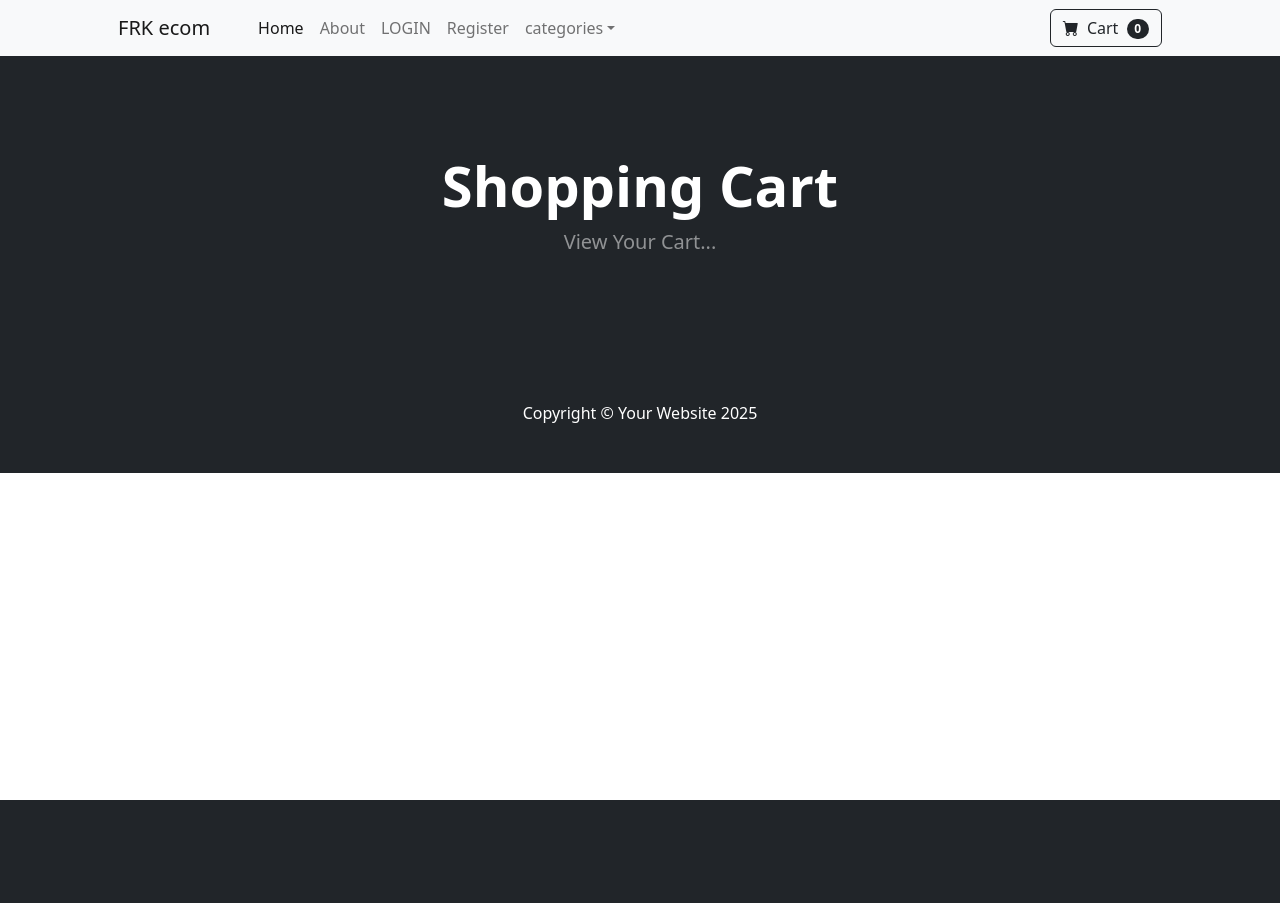
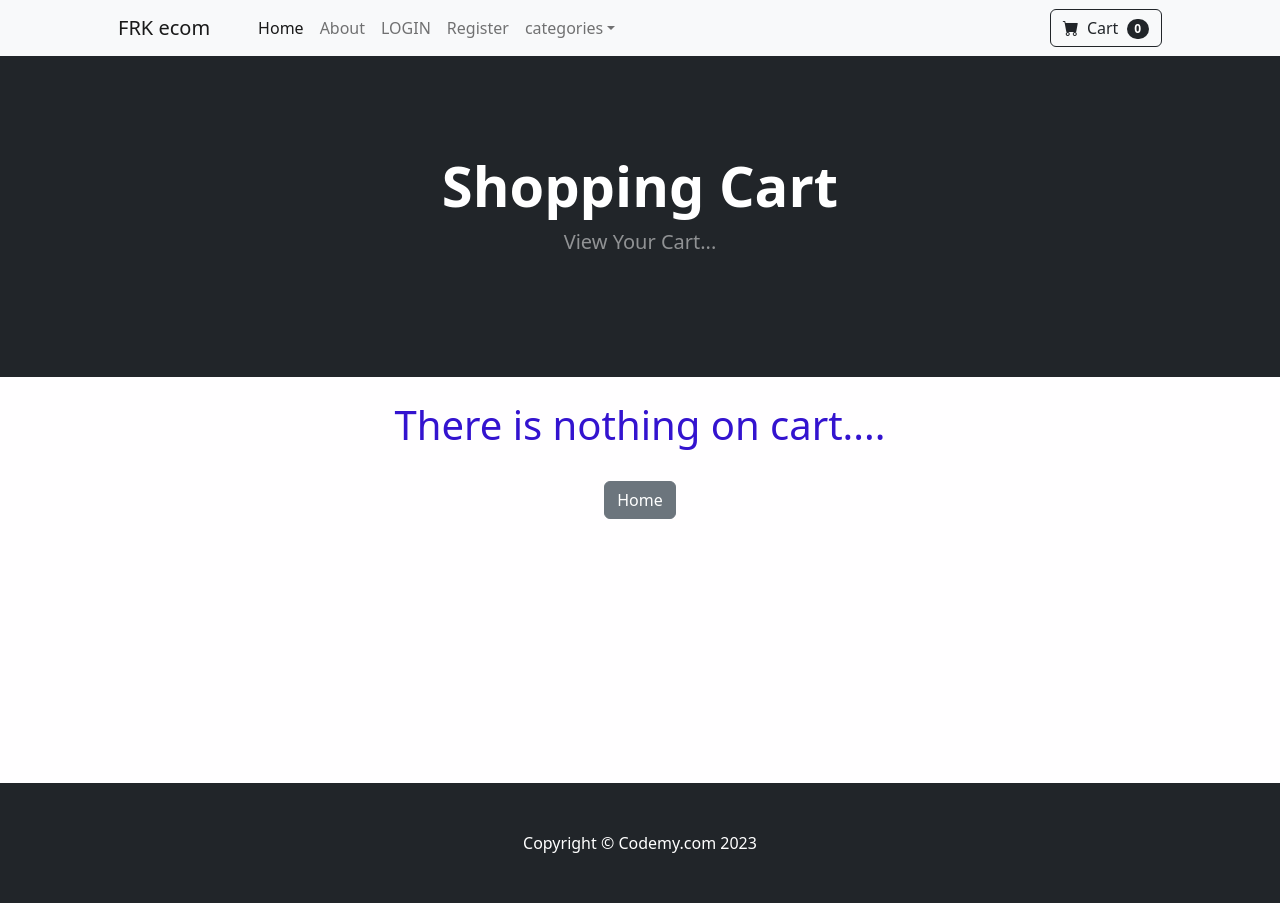
Before and after one commit to fahadrkm/e-commerce-, a Django app: page /cart/ in a window 1280 px wide. Before the commit the page ends 800 px from the top, so only its background shows below. Run offline with Django 5.2, Linux system fonts and the light colour scheme; some libraries are stand-ins or nearby versions.

Commit message:
update shopping cart summary page

```diff
--- a/ecom/cart/cart.py
+++ b/ecom/cart/cart.py
@@ -1,4 +1,5 @@
 # for session
+from store.models import Product
 class Cart():
     def __init__(self, request):
         self.session = request.session
@@ -18,7 +19,7 @@ class Cart():
 
 
     def add(self,product):
-        product_id =str(product.id)
+        product_id = str(product.id)
         #logic
         if product_id in self.cart:
             pass
@@ -26,3 +27,15 @@ class Cart():
             self.cart[product_id]={'price': str(product.price)}
 
         self.session.modified = True
+
+    def __len__(self):
+        return len(self.cart)
+
+    def get_prods(self):
+        #getids fromcart
+        product_ids = self.cart.keys()
+        #use id to look up product in db
+        products= Product.objects.filter(id__in=product_ids)
+
+        #return to those looked up products
+        return products
--- a/ecom/cart/templates/cart_summary.html
+++ b/ecom/cart/templates/cart_summary.html
@@ -10,6 +10,71 @@
                     <p class="lead fw-normal text-white-50 mb-0">View Your Cart...</p>
                 </div>
             </div>
+            <br/>
+
+
+            </div>
+
+
         </header>
+        <br/>
+        <div class="conainer">
+        {% if cart_products %}
+            {% for product in cart_products %}
 
+            <div class="card mb-3" >
+                <div class="row g-0">
+                    <div class="col-md-4">
+                        <img src="{{ product.image.url }}" class="img-fluid rounded-start" alt="...">
+                    </div>
+                  <div class="col-md-8">
+                    <div class="card-body">
+
+
+                      {% if product.is_sale %}
+                      <div class="card-body p-4">
+                        <div class="text-left">
+                            <!-- Product name-->
+                            <h5 class="fw-bolder">{{product.name}}</h5>
+                            <!-- Product price-->
+                            <strike>
+                                ₹ {{product.price}}
+                            </strike>
+                            &nbsp;
+                            ₹ {{product.sale_price}}
+                            <br/>
+                            <font style="color: rgb(31, 9, 174);">{{ product.category }}</font>
+                        </div>
+                    </div>
+
+                      {% else %}
+                        ₹ {{ product.price }}
+                        <br/> ID : {{ product.id }}
+                      {% endif %}
+                      <p class="card-text"> {{ product.description }}</p>
+
+                      <p class="card-text"><small class="text-body-secondary">Last updated 3 mins ago</small></p>
+
+
+                    </div>
+                  </div>
+                </div>
+            </div> <br/>
+
+
+            {% endfor %}
+            {% else %}
+            <center>
+                <h1 style="font-family: system-ui, -apple-system, BlinkMacSystemFont, 'Segoe UI', Roboto, Oxygen, Ubuntu, Cantarell, 'Open Sans', 'Helvetica Neue', sans-serif; color: rgb(51, 19, 207);"> There is nothing on cart....</h1>
+            </center>
+
+            {% endif %}
+        </div><br/>
+        <center>
+            <a href="{% url 'home' %}" class="btn btn-secondary">Home</a>
+        </center>
+
+<br/><br/><br/><br/><br/><br/><br/><br/><br/><br/><br/>
 {% endblock %}
+
+</div>
--- a/ecom/cart/views.py
+++ b/ecom/cart/views.py
@@ -5,7 +5,10 @@ from django.http import JsonResponse
 from django.contrib import messages
 
 def cart_summary(request):
-    return render(request,"cart_summary.html",{})
+    #get cart
+    cart=Cart(request)
+    cart_products = cart.get_prods
+    return render(request,"cart_summary.html",{"cart_products":cart_products})
 
 
 def cart_add(request):
@@ -19,8 +22,13 @@ def cart_add(request):
         product =get_object_or_404(Product,id=product_id)
         #save to session
         cart.add(product=product)
+
+        #get cart quantity
+        cart_quantity =cart.__len__()
+
+
         #return response
-        response = JsonResponse({'Product Name:':product.name})
+        response = JsonResponse({'qty:':cart_quantity})
         return response
 
 
--- a/ecom/store/templates/base.html
+++ b/ecom/store/templates/base.html
@@ -7,49 +7,36 @@
         <meta name="viewport" content="width=device-width, initial-scale=1, shrink-to-fit=no" />
         <meta name="description" content="" />
         <meta name="author" content="" />
-        <title>Django ecom</title>
+        <title>Django Ecommerce</title>
         <!-- Favicon-->
-        <link rel="icon" type="image/x-icon" href="{% static 'assets/Favicon.ico'%}"/>
+        <link rel="icon" type="image/x-icon" href="{% static 'assets/favicon.ico' %}" />
         <!-- Bootstrap icons-->
         <link href="https://cdn.jsdelivr.net/npm/bootstrap-icons@1.5.0/font/bootstrap-icons.css" rel="stylesheet" />
         <!-- Core theme CSS (includes Bootstrap)-->
         <link href="{% static 'css/styles.css' %}" rel="stylesheet" />
-        <style>
-            .alert.fade {
-                transition: opacity 3s ease; /* 3 seconds fade-out duration */
-            }
-        </style>
         <script src="https://code.jquery.com/jquery-3.7.1.min.js" integrity="sha256-/JqT3SQfawRcv/BIHPThkBvs0OEvtFFmqPF/lYI/Cxo=" crossorigin="anonymous"></script>
+
     </head>
-    <body style="background-color: rgb(255, 255, 255);">
+    <body>
         {% include 'navbar.html' %}
-
         {% if messages %}
-        {% for message in messages %}
-        <div class="alert alert-info fade show" role="alert" id="message-{{ forloop.counter }}">
-            {{ message }}
-        </div>
-        {% endfor %}
-        <script>
-            // Set a timer to hide each alert after 5 seconds
-            setTimeout(() => {
-                const alertElements = document.querySelectorAll('.alert');
-                alertElements.forEach(alertElement => {
-                    alertElement.classList.remove('show'); // Trigger fade-out
-                    alertElement.addEventListener('transitionend', () => {
-                        alertElement.remove(); // Remove after fade-out transition
-                    });
-                });
-            }, 4000); // 4 seconds
-        </script>
+            {% for message in messages %}
+<div class="alert alert-warning alert-dismissible fade show" role="alert">
+  {{ message }}
+  <button type="button" class="btn-close" data-bs-dismiss="alert" aria-label="Close"></button>
+</div>
+            {% endfor %}
         {% endif %}
 
-        {%block content %}
+        {% block content %}
         {% endblock %}
+
+
+
 
         <!-- Footer-->
         <footer class="py-5 bg-dark">
-            <div class="container"><p class="m-0 text-center text-white">Copyright &copy; Your Website 2025</p></div>
+            <div class="container"><p class="m-0 text-center text-white">Copyright &copy; Codemy.com 2023</p></div>
         </footer>
         <!-- Bootstrap core JS-->
         <script src="https://cdn.jsdelivr.net/npm/bootstrap@5.2.3/dist/js/bootstrap.bundle.min.js"></script>
--- a/ecom/store/templates/navbar.html
+++ b/ecom/store/templates/navbar.html
@@ -29,7 +29,7 @@
                 <a href="{% url 'cart_summary' %}" class="btn btn-outline-dark" type="submit">
                     <i class="bi-cart-fill me-1"></i>
                     Cart
-                    <span class="badge bg-dark text-white ms-1 rounded-pill">0</span> </a>
+                    <span class="badge bg-dark text-white ms-1 rounded-pill" id="cart_quantity">{{ cart|length }} </span></a>
 
             </form>
         </div>
```
Also changed, not shown: ecom/store/templates/home.html (+30 -25 lines), ecom/store/templates/product.html (+10 -6 lines), ecom/db.sqlite3.
